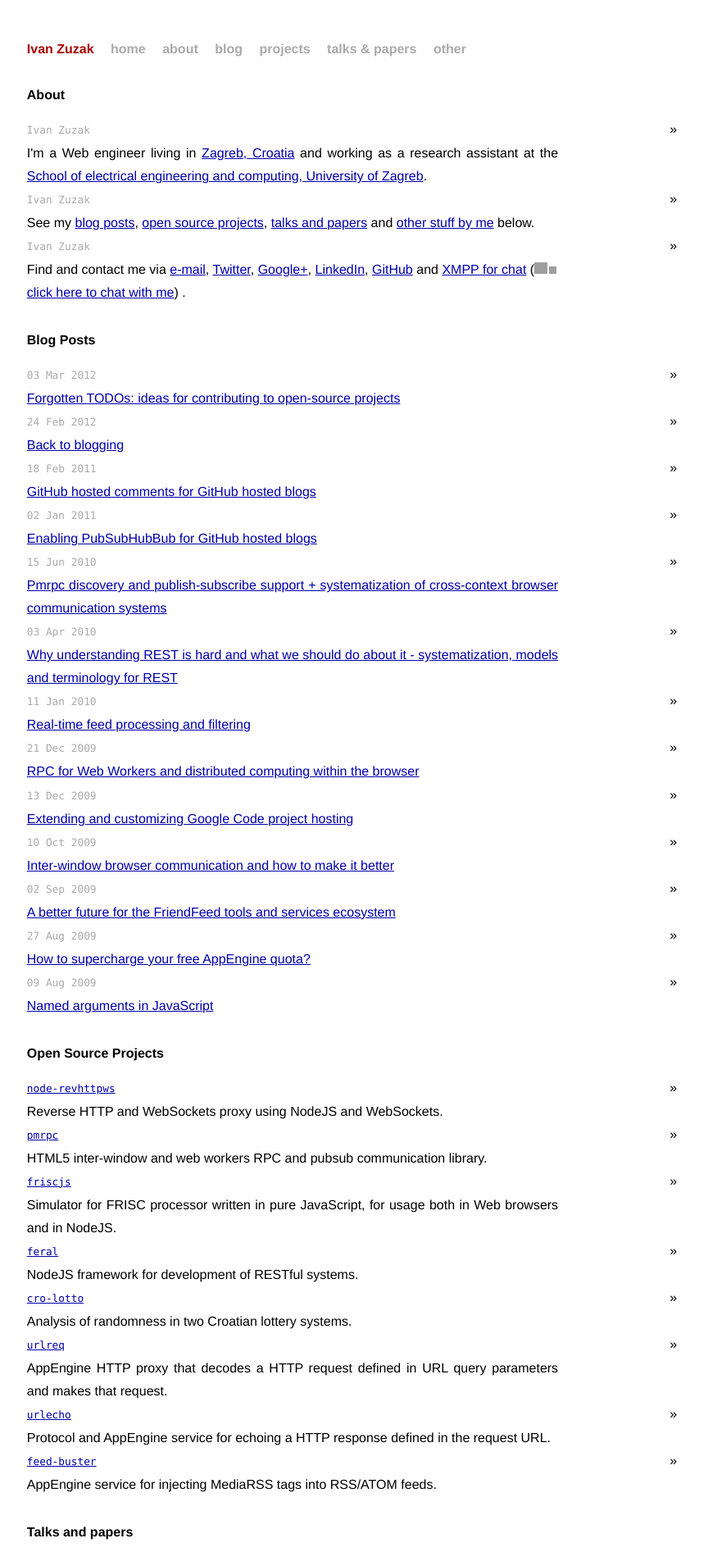
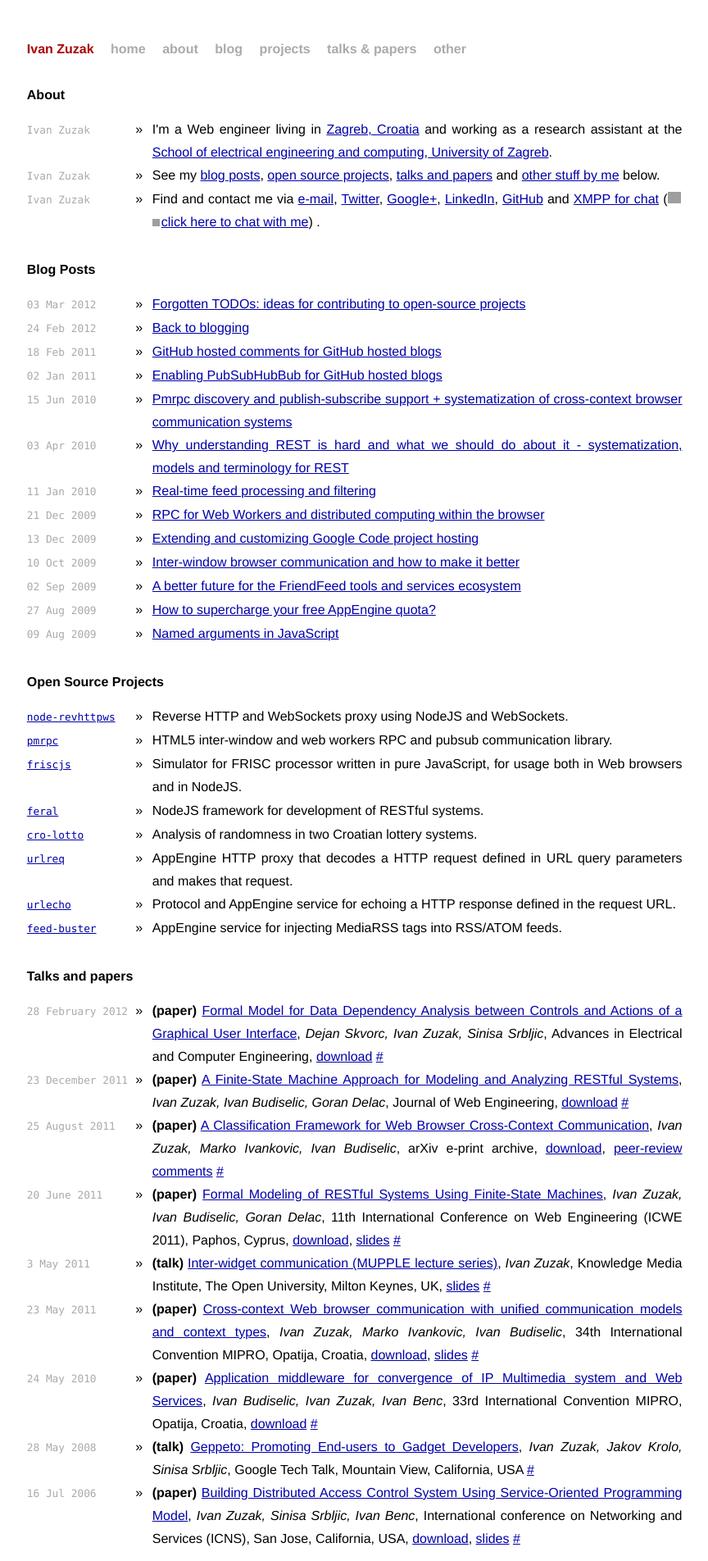
Before and after one commit to izuzak/izuzak.github.com, a Jekyll site: the page built from index.html, in a window 1280 px wide. Shown: the top 1904 px of the page at 82% size, without its empty margins (207-1071 px from the left). Built offline with Jekyll 4.4.1, drawn with Linux system fonts in a browser that asks for light colours; Markdown is read by kramdown in place of the engine named in the settings; comment, search, counter and statistics services are not loaded; grey boxes are pictures that could not be loaded.

Commit message:
fix for some strange layout bug in chromium

```diff
--- a/css/screen.css
+++ b/css/screen.css
@@ -87,7 +87,7 @@ ul.posts {
   }
 
   ul.posts li .second {
-    width: 40.5em;
+    width: 40.4em;
     display: inline-block;
   }
 
```
